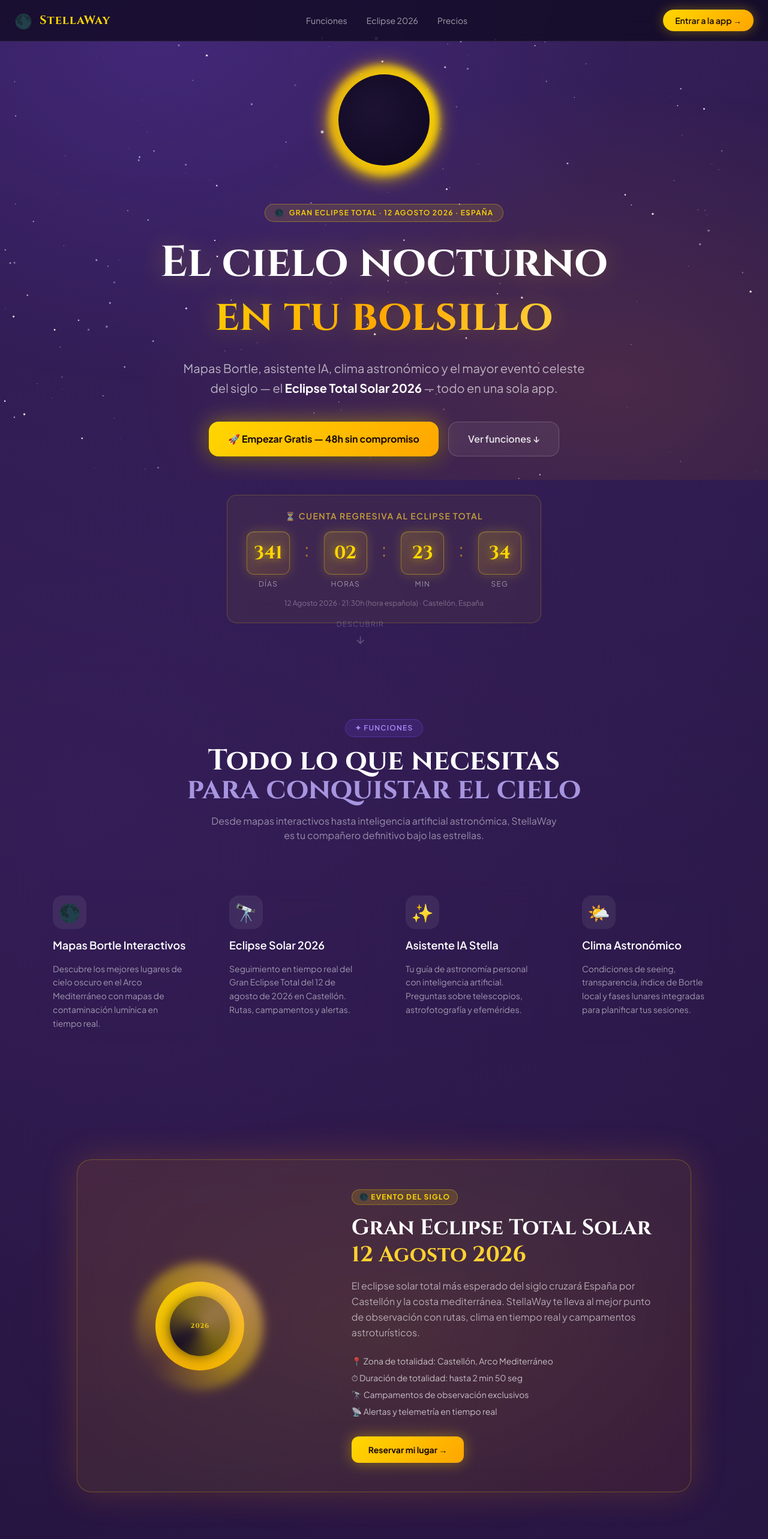
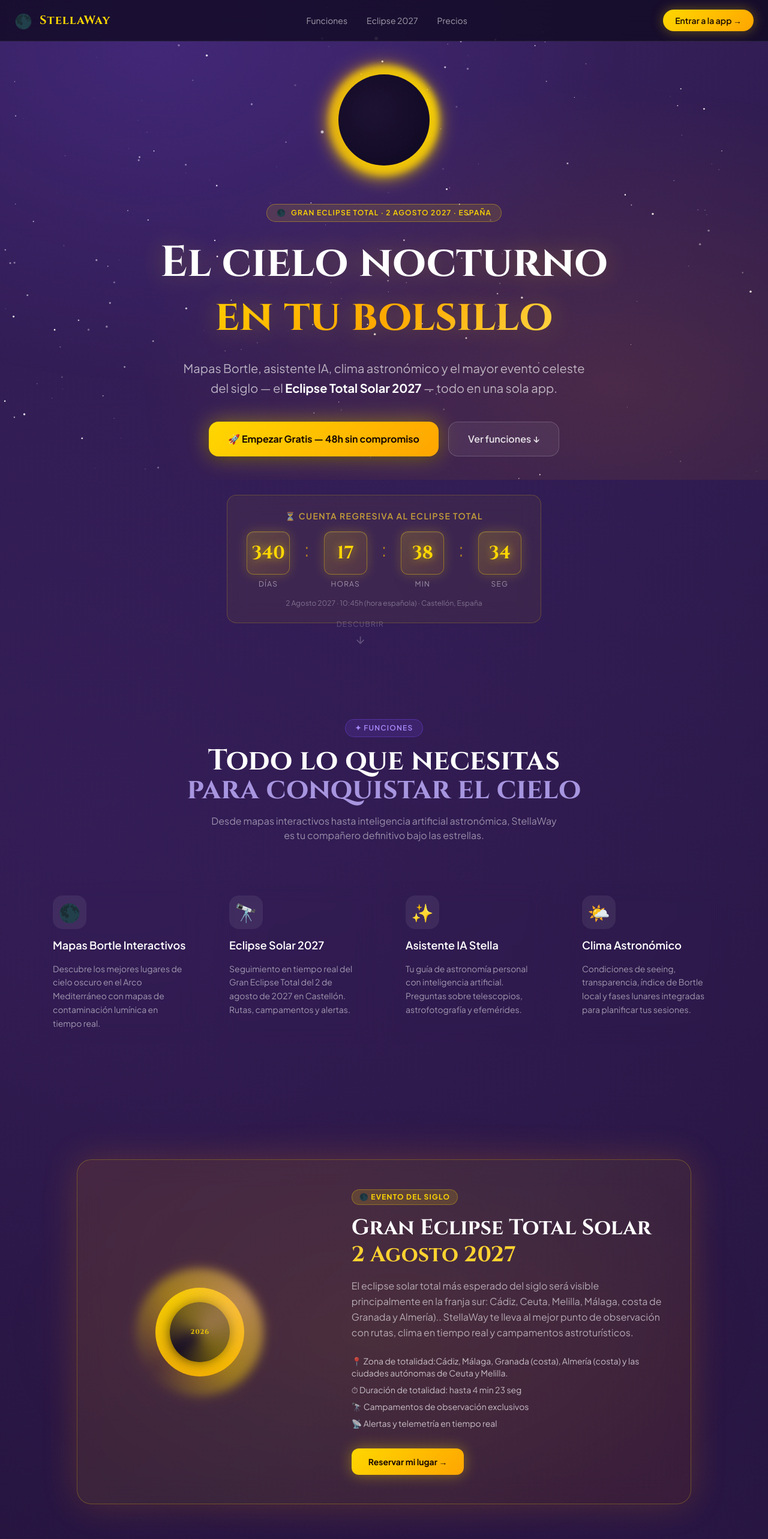
Before and after one commit to victoriafaci-oss/stellaway, a React (Vite) app: page / in a window 1280 px wide. Shown: the top 2566 px of the page at 60% size. Built offline with nearby package versions, Linux system fonts and the light colour scheme; no server answers; the database is empty; a web font is replaced by a local one.

Commit message:
Update LandingPage.tsx
correcion de la fecha del proximo eclipse total en españa , las hora y las zonas de totalidad

```diff
--- a/src/components/LandingPage.tsx
+++ b/src/components/LandingPage.tsx
@@ -5,7 +5,7 @@
 }
 
 // ---- Countdown to Eclipse Aug 2, 2027 ----
-const ECLIPSE_DATE = new Date('2027-08-02T19:30:00Z');
+const ECLIPSE_DATE = new Date('2027-08-02T10:45:00Z');
 
 function useCountdown() {
   const [timeLeft, setTimeLeft] = useState({ days: 0, hours: 0, minutes: 0, seconds: 0 });
@@ -100,8 +100,8 @@
   },
   {
     icon: '🔭',
-    title: 'Eclipse Solar 2026',
-    desc: 'Seguimiento en tiempo real del Gran Eclipse Total del 12 de agosto de 2026 en Castellón. Rutas, campamentos y alertas.',
+    title: 'Eclipse Solar 2027',
+    desc: 'Seguimiento en tiempo real del Gran Eclipse Total del 2 de agosto de 2027 en Castellón. Rutas, campamentos y alertas.',
     color: 'from-amber-500/20 to-orange-600/20',
     border: 'border-amber-400/30',
     glow: 'shadow-amber-500/20',
@@ -145,7 +145,7 @@
     period: '/ año',
     highlight: true,
     cta: 'Comenzar Ahora',
-    features: ['Todo lo incluido en gratis', 'Eclipse 2026 — acceso VIP', 'Alertas astronómicas', 'Sin anuncios · Prioridad'],
+    features: ['Todo lo incluido en gratis', 'Eclipse 2027 — acceso VIP', 'Alertas astronómicas', 'Sin anuncios · Prioridad'],
     color: 'from-amber-500/25 to-yellow-600/20',
     border: 'border-amber-400/50',
     badge: '⭐ Más Popular',
@@ -175,7 +175,7 @@
   {
     name: 'Miguel T.',
     role: 'Aficionado · Valencia',
-    text: 'Llevo años buscando una app que uniera clima, mapas y el Eclipse 2026. ¡Por fin existe! Stella IA me resolvió todas mis dudas.',
+    text: 'Llevo años buscando una app que uniera clima, mapas y el Eclipse 2027. ¡Por fin existe! Stella IA me resolvió todas mis dudas.',
     avatar: '🔭',
   },
   {
@@ -274,7 +274,7 @@
         </div>
         <div className="hidden md:flex items-center gap-8 text-sm text-white/60">
           <a href="#features" className="hover:text-white transition-colors">Funciones</a>
-          <a href="#eclipse" className="hover:text-white transition-colors">Eclipse 2026</a>
+          <a href="#eclipse" className="hover:text-white transition-colors">Eclipse 2027</a>
           <a href="#pricing" className="hover:text-white transition-colors">Precios</a>
         </div>
         <button
@@ -349,7 +349,7 @@
             color: '#FFD700',
           }}
         >
-          <span>🌑</span> Gran Eclipse Total · 12 Agosto 2026 · España
+          <span>🌑</span> Gran Eclipse Total · 2 Agosto 2027 · España
         </div>
 
         <h1
@@ -378,7 +378,7 @@
           style={{ color: 'rgba(255,255,255,0.65)' }}
         >
           Mapas Bortle, asistente IA, clima astronómico y el mayor evento celeste del siglo —
-          el <strong className="text-white">Eclipse Total Solar 2026</strong> — todo en una sola app.
+          el <strong className="text-white">Eclipse Total Solar 2027</strong> — todo en una sola app.
         </p>
 
         {/* CTA buttons */}
@@ -432,7 +432,7 @@
             <span className="text-amber-400/60 text-3xl font-thin mt-3">:</span>
             <CountCell value={countdown.seconds} label="Seg" />
           </div>
-          <p className="text-xs text-white/35">12 Agosto 2026 · 21:30h (hora española) · Castellón, España</p>
+          <p className="text-xs text-white/35">2 Agosto 2027 · 10:45h (hora española) · Castellón, España</p>
         </div>
 
         {/* Scroll indicator */}
@@ -592,15 +592,15 @@
                 style={{ lineHeight: 1.25 }}
               >
                 Gran Eclipse Total Solar
-                <span className="block text-amber-300">12 Agosto 2026</span>
+                <span className="block text-amber-300">2 Agosto 2027</span>
               </h2>
               <p className="text-white/60 mb-6 leading-relaxed">
-                El eclipse solar total más esperado del siglo cruzará España por Castellón y la costa mediterránea. StellaWay te lleva al mejor punto de observación con rutas, clima en tiempo real y campamentos astroturísticos.
+                El eclipse solar total más esperado del siglo será visible principalmente en la franja sur: Cádiz, Ceuta, Melilla, Málaga, costa de Granada y Almería).. StellaWay te lleva al mejor punto de observación con rutas, clima en tiempo real y campamentos astroturísticos.
               </p>
               <ul className="space-y-2 mb-8">
                 {[
-                  '📍 Zona de totalidad: Castellón, Arco Mediterráneo',
-                  '⏱ Duración de totalidad: hasta 2 min 50 seg',
+                  '📍 Zona de totalidad:Cádiz, Málaga, Granada (costa), Almería (costa) y las ciudades autónomas de Ceuta y Melilla. ',
+                  '⏱ Duración de totalidad: hasta 4 min 23 seg',
                   '🔭 Campamentos de observación exclusivos',
                   '📡 Alertas y telemetría en tiempo real',
                 ].map((item) => (
@@ -790,7 +790,7 @@
             El universo te espera
           </h2>
           <p className="text-white/55 mb-8 text-lg max-w-xl mx-auto leading-relaxed">
-            Únete a la comunidad de astrónomos que ya usan StellaWay para explorar el cosmos. Comienza gratis hoy — el Gran Eclipse 2026 se acerca.
+            Únete a la comunidad de astrónomos que ya usan StellaWay para explorar el cosmos. Comienza gratis hoy — el Gran Eclipse 2027 se acerca.
           </p>
           <button
             onClick={onEnterApp}
@@ -822,7 +822,7 @@
           </span>
         </div>
         <p className="text-white/30 text-sm mb-2">
-          Astronomía · Astroturismo · Eclipse Total 2026 · Castellón, España
+          Astronomía · Astroturismo · Eclipse Total 2027 ·  España
         </p>
         <p className="text-white/20 text-xs">
           © {new Date().getFullYear()} StellaWay · Reserva Natural Starlight · Hecho con ♥ bajo el cielo mediterráneo
```
